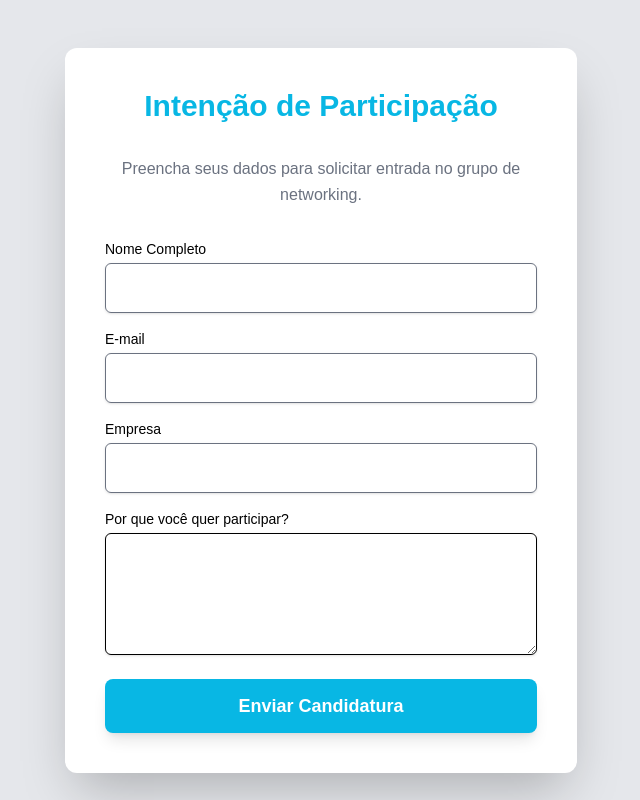
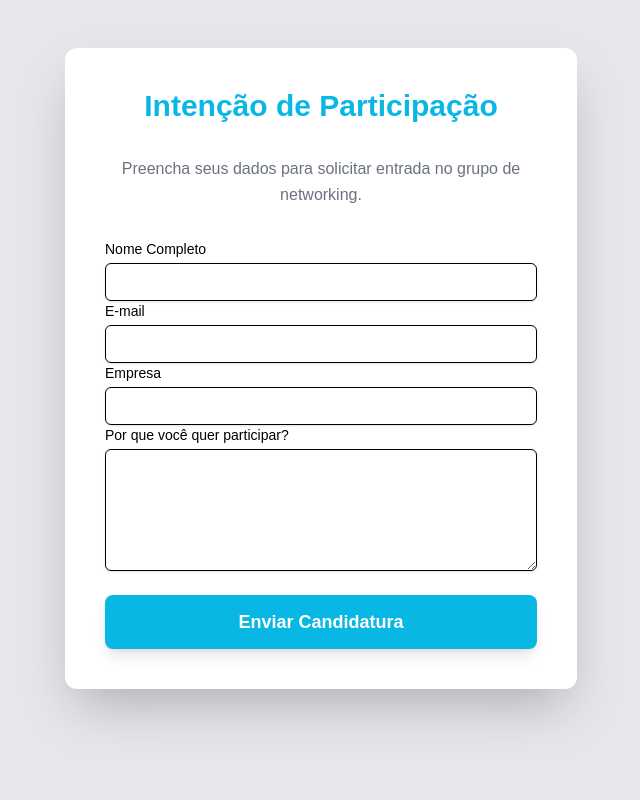
Before and after one commit to diego1999dd/plataforma-networking, a Next.js app: page /candidatar in a window 1280 px wide. Shown: the whole page, without its empty margins (319-959 px from the left). Built offline with nearby package versions, Linux system fonts and the light colour scheme.

Commit message:
Testes jests concluidos com sucesso!

```diff
--- /dev/null
+++ b/jest.config.mjs
@@ -0,0 +1,15 @@
+import nextJest from 'next/jest.js'
+
+const createJestConfig = nextJest({
+  // Provide the path to your Next.js app to load next.config.js and .env files in your test environment
+  dir: './',
+})
+
+// Add any custom config to be passed to Jest
+const customJestConfig = {
+  setupFilesAfterEnv: ['<rootDir>/jest.setup.js'],
+  testEnvironment: 'jest-environment-jsdom',
+}
+
+// createJestConfig is exported this way to ensure that next/jest can load the Next.js config which is async
+export default createJestConfig(customJestConfig)
--- /dev/null
+++ b/jest.setup.js
@@ -0,0 +1,2 @@
+// Learn more: https://github.com/testing-library/jest-dom
+import '@testing-library/jest-dom'
--- a/src/app/candidatar/page.tsx
+++ b/src/app/candidatar/page.tsx
@@ -1,31 +1,7 @@
 "use client"; // Componente de Cliente para usar hooks e interatividade
 
 import { useState } from "react";
-
-// Componente Básico de Input (Reutilizável)
-const InputField = ({
-  label,
-  id,
-  ...props
-}: {
-  label: string;
-  id: string;
-  type: string;
-  value: string;
-  onChange: (e: any) => void;
-  required: boolean;
-}) => (
-  <div className="mb-4">
-    <label htmlFor={id} className="block text-sm font-medium">
-      {label}
-    </label>
-    <input
-      id={id}
-      className="mt-1 block w-full rounded-md border border-muted p-3 shadow-sm"
-      {...props}
-    />
-  </div>
-);
+import InputField from "../../components/ui/InputField";
 
 export default function CandidatarPage() {
   const [formData, setFormData] = useState({
@@ -103,6 +79,7 @@ export default function CandidatarPage() {
           <InputField
             label="Nome Completo"
             id="nome"
+            name="nome"
             type="text"
             value={formData.nome}
             onChange={handleChange}
@@ -111,6 +88,7 @@ export default function CandidatarPage() {
           <InputField
             label="E-mail"
             id="email"
+            name="email"
             type="email"
             value={formData.email}
             onChange={handleChange}
@@ -119,6 +97,7 @@ export default function CandidatarPage() {
           <InputField
             label="Empresa"
             id="empresa"
+            name="empresa"
             type="text"
             value={formData.empresa}
             onChange={handleChange}
--- a/src/components/ui/InputField.tsx
+++ b/src/components/ui/InputField.tsx
@@ -13,17 +13,14 @@ const InputField: React.FC<InputFieldProps> = ({ label, name, ...props }) => {
 
   return (
     <div className="space-y-1">
-      <label
-        htmlFor={inputId}
-        className="block text-sm font-medium text-[var(--color-text-base)]"
-      >
+      <label htmlFor={inputId} className="block text-sm font-medium text-black">
         {label}
       </label>
       <div className="mt-1">
         <input
           id={inputId}
           name={name}
-          className="appearance-none block w-full px-3 py-2 border border-[var(--color-border)] rounded-md shadow-sm placeholder-[var(--color-text-subtle)] focus:outline-none focus:ring-[var(--color-primary)] focus:border-[var(--color-primary)] sm:text-sm"
+          className="appearance-none block w-full px-3 py-2 border rounded-md shadow-sm placeholder focus:outline-none  sm:text-sm"
           {...props}
         />
       </div>
--- a/tsconfig.json
+++ b/tsconfig.json
@@ -28,7 +28,8 @@
     "**/*.tsx",
     ".next/types/**/*.ts",
     ".next/dev/types/**/*.ts",
-    "**/*.mts"
+    "**/*.mts",
+    "jest.setup.js"
   ],
   "exclude": ["node_modules"]
 }
```
Also changed, not shown: package.json (+14 -7 lines), 2 other files (tests, documents, lock files or other folders).
